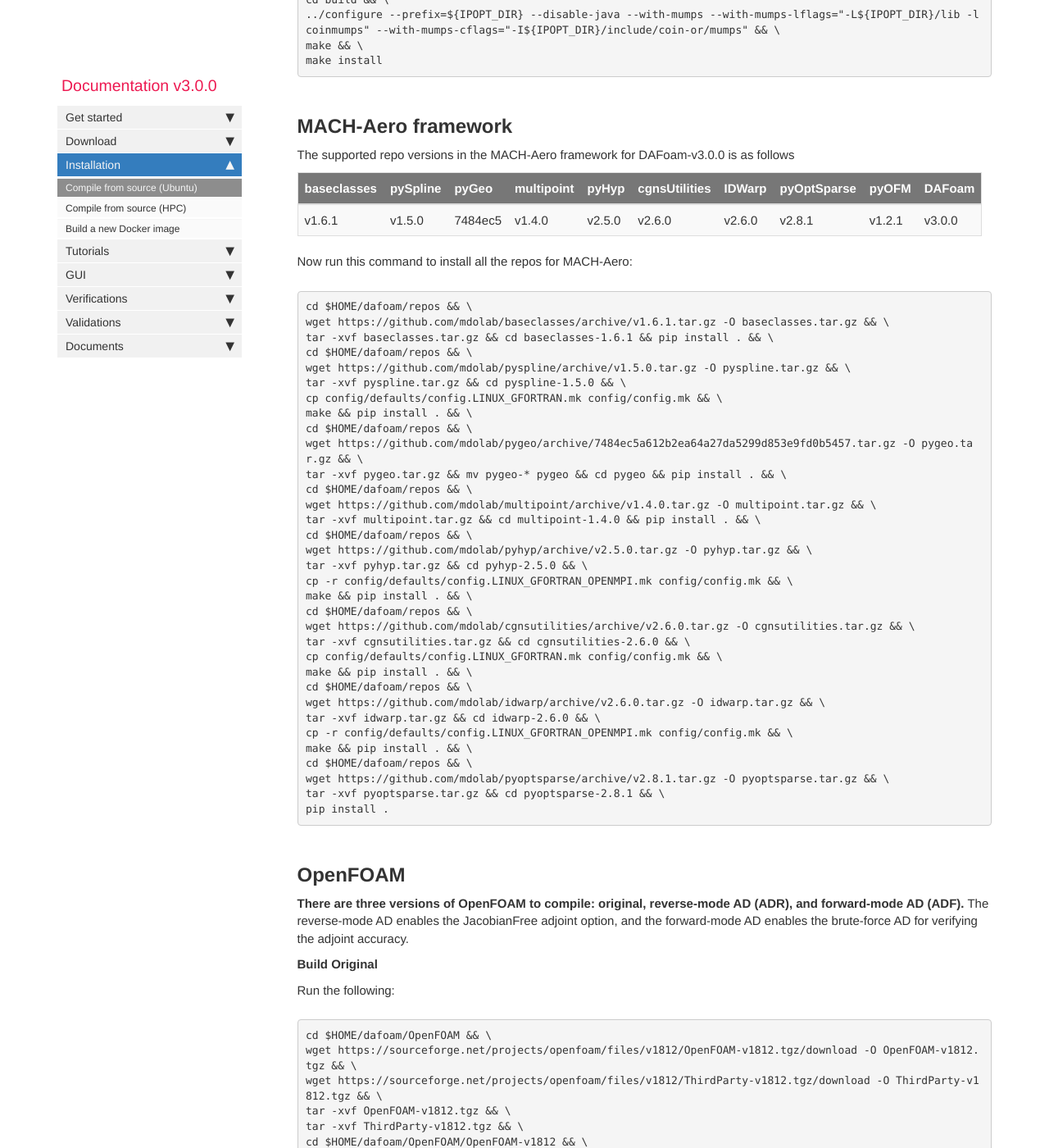
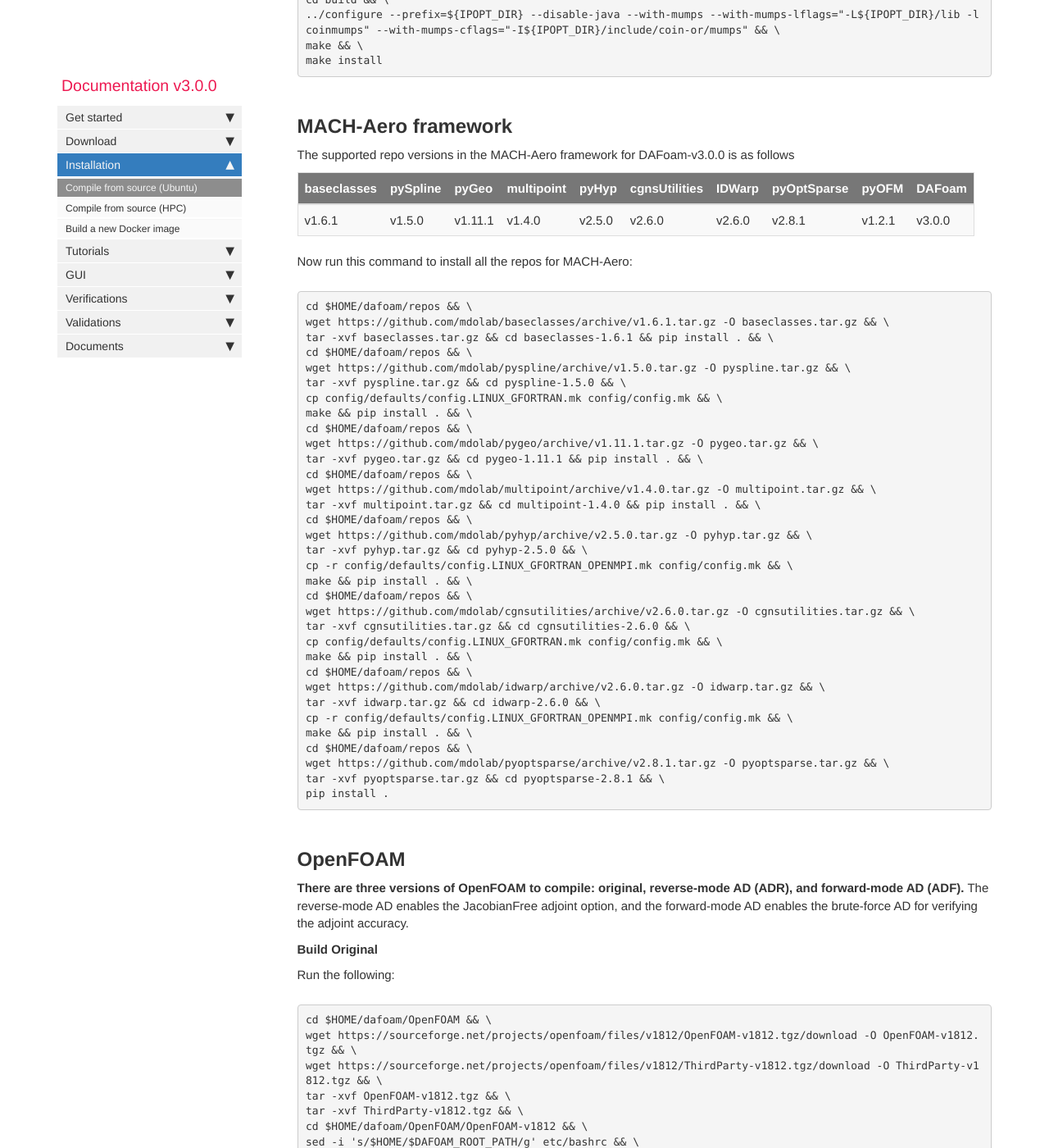
Before and after one commit to DAFoam/DAFoam.github.io, a Jekyll site: the page built from pages/mydoc/mydoc_installation_source.md, in a window 1280 px wide and 1400 px high, scrolled down 4580 px. Shown: the whole window at 82% size. Built offline with Jekyll 4.4.1, drawn with Linux system fonts in a browser that asks for light colours; comment, search, counter and statistics services are not loaded.

Commit message:
content update

```diff
--- a/pages/mydoc/mydoc_installation_source.md
+++ b/pages/mydoc/mydoc_installation_source.md
@@ -202,9 +202,9 @@ make install
 
 The supported repo versions in the MACH-Aero framework for DAFoam-{{ site.latest_version }} is as follows
 
-baseclasses | pySpline | pyGeo  | multipoint | pyHyp  | cgnsUtilities | IDWarp  | pyOptSparse | pyOFM  | DAFoam
+baseclasses | pySpline |  pyGeo  | multipoint | pyHyp  | cgnsUtilities | IDWarp  | pyOptSparse | pyOFM  | DAFoam
 | :----------------------------------------------------------------------------------------------------------- |
-v1.6.1      | v1.5.0   | 7484ec5 | v1.4.0     | v2.5.0 | v2.6.0        | v2.6.0  | v2.8.1      | v1.2.1 | {{ site.latest_version }}
+v1.6.1      | v1.5.0   | v1.11.1 | v1.4.0     | v2.5.0 | v2.6.0        | v2.6.0  | v2.8.1      | v1.2.1 | {{ site.latest_version }}
 
 Now run this command to install all the repos for MACH-Aero:
 
@@ -218,8 +218,8 @@ tar -xvf pyspline.tar.gz && cd pyspline-1.5.0 && \
 cp config/defaults/config.LINUX_GFORTRAN.mk config/config.mk && \
 make && pip install . && \
 cd $HOME/dafoam/repos && \
-wget https://github.com/mdolab/pygeo/archive/7484ec5a612b2ea64a27da5299d853e9fd0b5457.tar.gz -O pygeo.tar.gz && \
-tar -xvf pygeo.tar.gz && mv pygeo-* pygeo && cd pygeo && pip install . && \
+wget https://github.com/mdolab/pygeo/archive/v1.11.1.tar.gz -O pygeo.tar.gz && \
+tar -xvf pygeo.tar.gz && cd pygeo-1.11.1 && pip install . && \
 cd $HOME/dafoam/repos && \
 wget https://github.com/mdolab/multipoint/archive/v1.4.0.tar.gz -O multipoint.tar.gz && \
 tar -xvf multipoint.tar.gz && cd multipoint-1.4.0 && pip install . && \
```
